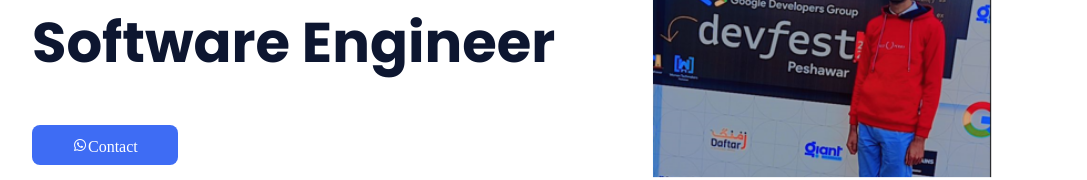
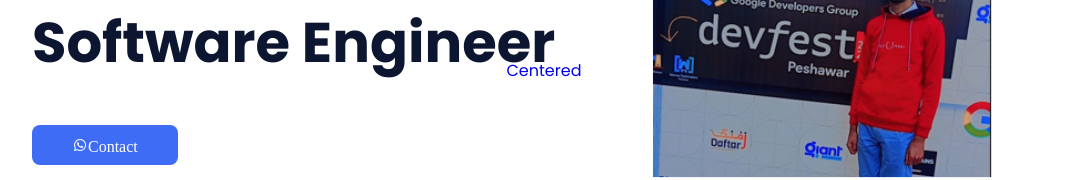
Before and after one commit to wajidzahoor95/wajidkhan, a plain HTML site: page index.html in a window 1280 px wide. Shown: the part 330-510 px from the top of the page, without its empty margins (96-1183 px from the left). Drawn offline with nearby package versions, Linux system fonts and the light colour scheme.

Commit message:
Update styles.css

```diff
--- a/styles.css
+++ b/styles.css
@@ -352,6 +352,12 @@ img {
 }
 
 /* ===== prcticeprajects =====*/
+.centered {
+  position: absolute;
+  top: 50%;
+  left: 50%;
+  transform: translate(-50%, -50%);
+}
 .pp__container {
   row-gap: 2rem;
 }
```
